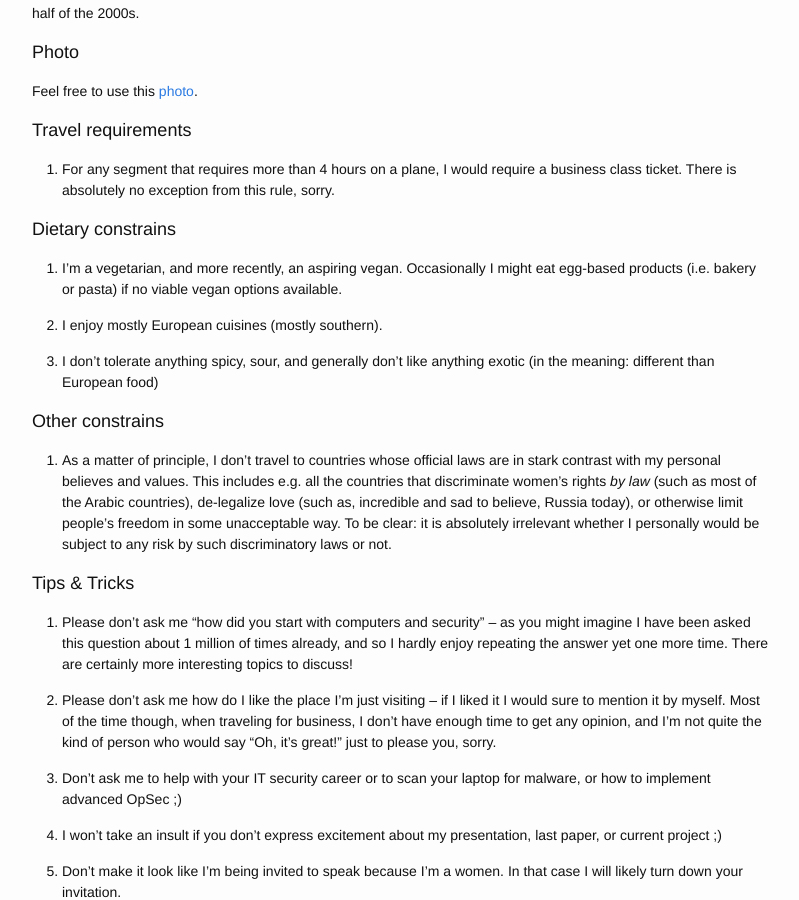
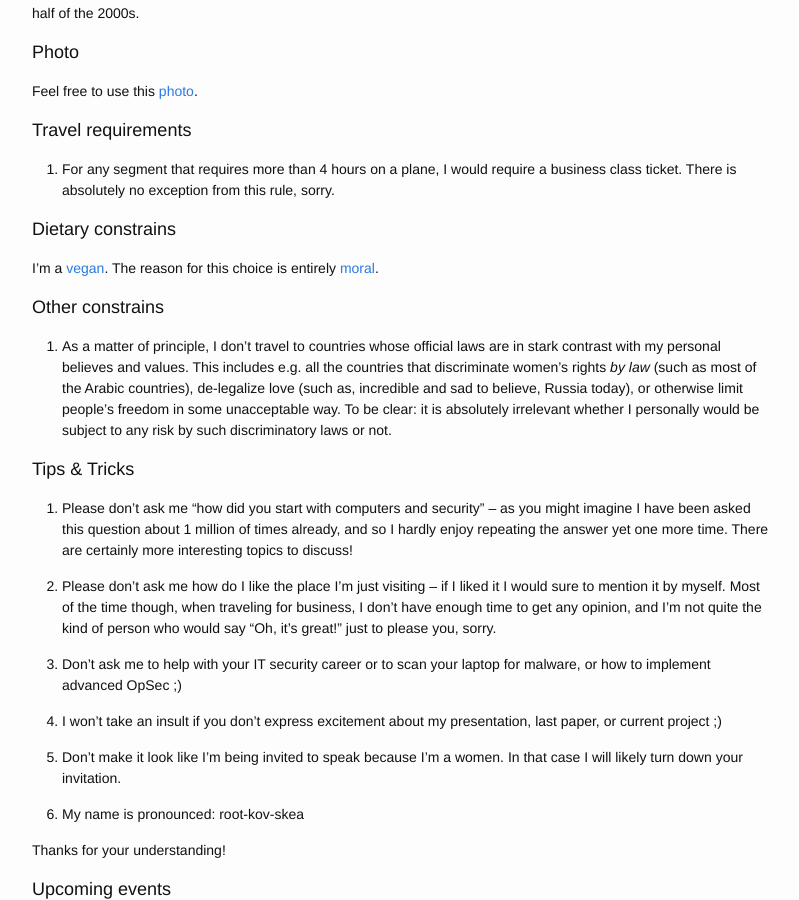
Before and after one commit to rootkovska/rootkovska.github.io, a Jekyll site: the page built from speaking.md, in a window 1280 px wide and 900 px high, scrolled down 356 px. Shown: the whole window, without its empty margins (238-1037 px from the left). Built offline with Jekyll 4.4.1, drawn with Linux system fonts in a browser that asks for light colours; Markdown is read by kramdown in place of the engine named in the settings.

Commit message:
About: make it clear I'm vegan and why

```diff
--- a/speaking.md
+++ b/speaking.md
@@ -40,14 +40,8 @@ Travel requirements
 Dietary constrains
 -------------------
 
-1. I'm a vegetarian, and more recently, an aspiring vegan. Occasionally I might
-   eat egg-based products (i.e. bakery or pasta) if no viable vegan options
-   available.
-
-2. I enjoy mostly European cuisines (mostly southern).
-
-3. I don't tolerate anything spicy, sour, and generally don't like anything
-   exotic (in the meaning: different than European food)
+I'm a [vegan](https://en.wikipedia.org/wiki/Veganism). The reason for this
+choice is entirely [moral](https://vimeo.com/ondemand/earthlings).
 
 Other constrains
 -----------------
```
